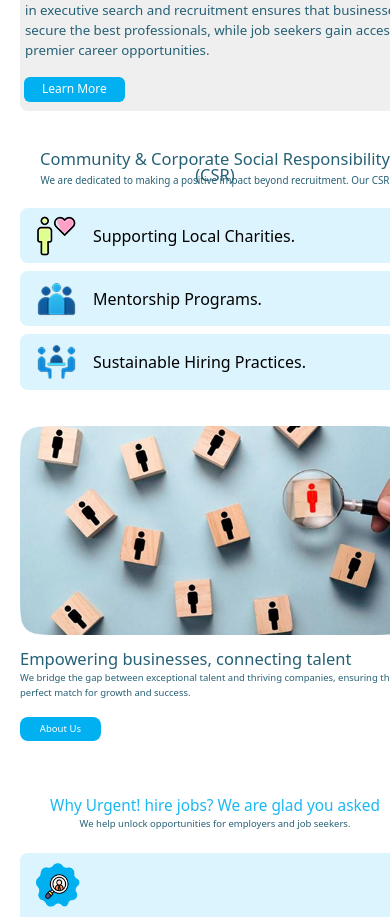
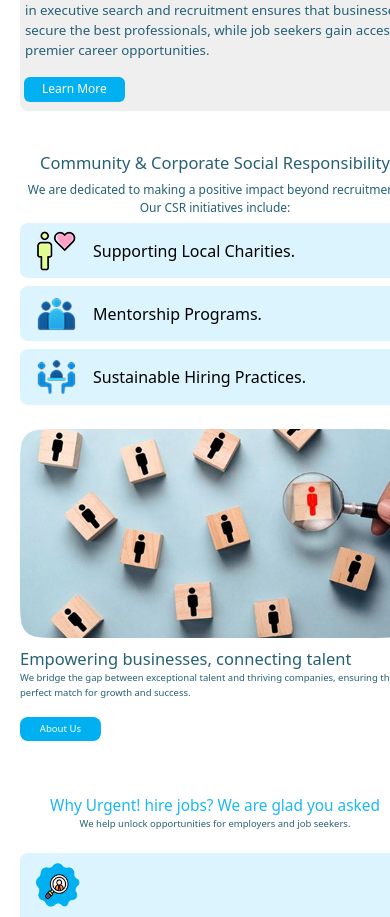
Before and after one commit to wizleriq/Jobsearch, a React (Create React App) app: page / in a window 390 px wide. Shown: the part 1106-2023 px from the top of the page. Built offline with nearby package versions, Linux system fonts and the light colour scheme.

Commit message:
New Features

```diff
--- a/src/App.js
+++ b/src/App.js
@@ -348,12 +348,12 @@
 
                 <div className="lg:w-[490px] lg:h-[68px] lg:bg-transparent w-[390px] h-[40px] ">
                   <h3 className="lg:font-medium lg:text-[28px] lg:leading-[100%] lg:space-[0%] lg:text-[#266075]
-                  font-medium text-[16.51px] leading-[100%] text-center  text-[#266075] ">Community & Corporate Social Responsibility (CSR)</h3>
+                  font-medium text-[16.51px] text-center  text-[#266075] ">Community & Corporate Social Responsibility</h3>
                 </div>
 
-                <div className="lg:w-[490px] lg:h-[44px] lg:bg-transparent lg:mt-0 mt-[-61px] w-[390px] h-[90px]">
+                <div className="lg:w-[490px] lg:h-[44px] lg:bg-transparent lg:mt-0 mt-[-10px] w-[390px] h-[90px]">
                   <h3 className="lg:font-normal lg:text-[18px] lg:leading-[100%] lg:space-[-2%] lg:text-[#266075]
-                   font-light text-[9.89px] text-center leading-[100px] text-[#266075] "> We are dedicated to making a positive impact beyond recruitment. Our CSR initiatives include:</h3>
+                   font-light text-[12px] text-center  text-[#266075] "> We are dedicated to making a positive impact beyond recruitment. Our CSR initiatives include:</h3>
 
                 </div>
               </div>
@@ -362,7 +362,7 @@
   lg:flex-col lg:justify-evenly bg-violet-300 w-[390px] h-[900px] flex flex-col items-center justify-center mt-[-15px] '> */}
 
     <div className='lg:w-[490px] lg:h-[309px] lg:top-[478px] lg:mt-8 lg:left-[767px] lg:gap-[24px] lg:bg-transparent
-  lg:flex-col lg:justify-evenly bg-transparent w-[390px] h-[900px] flex flex-col items-center justify-center mt-[-15px]'>
+  lg:flex-col lg:justify-evenly bg-transparent w-[390px] h-[900px] flex flex-col items-center justify-center mt-0'>
 
                 <div className="lg:w-[489px] lg:h-[70px] lg:mb-4 lg:rounded-lg lg:bg-[#DCF4FD] lg:flex lg:items-center
                  lg:justify-evenly w-[390px] h-[55.15px] flex items-center lg:pl-0 pl-2 rounded-lg mb-2 bg-[#DCF4FD] ">
@@ -400,7 +400,7 @@
 
               </div>
 
-                   <div className="lg:w-[560px] block lg:hidden lg:h-[301px] lg:top-[959px] lg:mt-8 lg:left-[89px] lg:rounded-xl lg:bg-transparent mt-7">
+                   <div className="lg:w-[560px] block lg:hidden lg:h-[301px] lg:top-[959px] lg:mt-8 lg:mb-0  lg:left-[89px] lg:rounded-xl lg:bg-transparent mt-4">
               <img src={Card} alt="" />
             </div>
 
```
